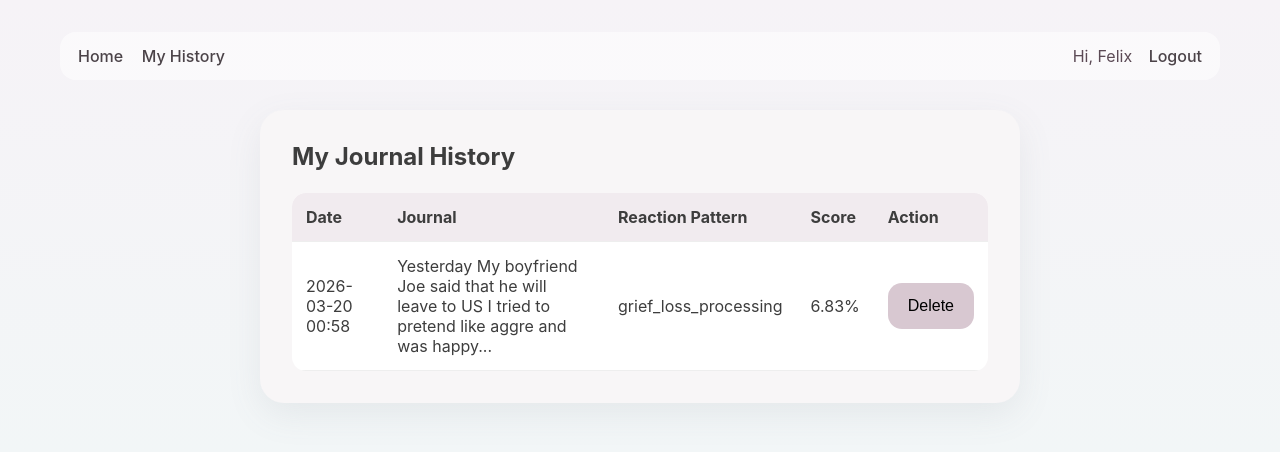
After one commit to felixmin111/emotion_and_reation_pattern_analysis, a Flask app: page /history in a window 1280 px wide. The commit adds this page. Shown: the top 452 px of the page. Run offline with Flask 3, Linux system fonts and the light colour scheme; a user stored in the database is signed in.

Commit message:
fix the design

```diff
--- a/app.py
+++ b/app.py
@@ -1,9 +1,61 @@
-from flask import Flask, render_template, request
+from datetime import datetime
+from flask import Flask, render_template, request, redirect, url_for, flash
+from flask_sqlalchemy import SQLAlchemy
+from flask_login import LoginManager, login_user, logout_user, login_required, current_user, UserMixin
+from werkzeug.security import generate_password_hash, check_password_hash
+
 from services.predictor_service import hybrid_predict
 
 app = Flask(__name__)
+app.config["SECRET_KEY"] = "your-secret-key"
+app.config["SQLALCHEMY_DATABASE_URI"] = "sqlite:///app.db"
+app.config["SQLALCHEMY_TRACK_MODIFICATIONS"] = False
 
+db = SQLAlchemy(app)
+
+login_manager = LoginManager()
+login_manager.init_app(app)
+login_manager.login_view = "login"
+
+
+# -------------------
+# Models
+# -------------------
+class User(UserMixin, db.Model):
+    id = db.Column(db.Integer, primary_key=True)
+    username = db.Column(db.String(120), unique=True, nullable=False)
+    email = db.Column(db.String(150), unique=True, nullable=False)
+    password_hash = db.Column(db.String(255), nullable=False)
+
+    journals = db.relationship("JournalEntry", backref="user", lazy=True)
+
+    def set_password(self, password):
+        self.password_hash = generate_password_hash(password)
+
+    def check_password(self, password):
+        return check_password_hash(self.password_hash, password)
+
+
+class JournalEntry(db.Model):
+    id = db.Column(db.Integer, primary_key=True)
+    journal_text = db.Column(db.Text, nullable=False)
+    reaction_pattern = db.Column(db.String(200), nullable=True)
+    score = db.Column(db.Float, nullable=True)
+    created_at = db.Column(db.DateTime, default=datetime.utcnow)
+
+    user_id = db.Column(db.Integer, db.ForeignKey("user.id"), nullable=False)
+
+
+@login_manager.user_loader
+def load_user(user_id):
+    return User.query.get(int(user_id))
+
+
+# -------------------
+# Routes
+# -------------------
 @app.route("/", methods=["GET", "POST"])
+@login_required
 def index():
     journal_text = ""
     top_label = None
@@ -14,9 +66,21 @@ def index():
 
         if journal_text:
             results = hybrid_predict(journal_text, top_k=1, alpha=0.6)
+
             if results:
                 top_label = results[0][0]
                 top_score = round(results[0][1] * 100, 2)
+
+                entry = JournalEntry(
+                    journal_text=journal_text,
+                    reaction_pattern=top_label,
+                    score=top_score,
+                    user_id=current_user.id
+                )
+                db.session.add(entry)
+                db.session.commit()
+
+                flash("Analysis saved successfully.", "success")
 
     return render_template(
         "index.html",
@@ -25,5 +89,90 @@ def index():
         top_score=top_score
     )
 
+
+@app.route("/register", methods=["GET", "POST"])
+def register():
+    if current_user.is_authenticated:
+        return redirect(url_for("index"))
+
+    if request.method == "POST":
+        username = request.form.get("username", "").strip()
+        email = request.form.get("email", "").strip()
+        password = request.form.get("password", "").strip()
+
+        existing_user = User.query.filter(
+            (User.username == username) | (User.email == email)
+        ).first()
+
+        if existing_user:
+            flash("Username or email already exists.", "danger")
+            return redirect(url_for("register"))
+
+        user = User(username=username, email=email)
+        user.set_password(password)
+
+        db.session.add(user)
+        db.session.commit()
+
+        flash("Account created successfully. Please log in.", "success")
+        return redirect(url_for("login"))
+
+    return render_template("register.html")
+
+
+@app.route("/login", methods=["GET", "POST"])
+def login():
+    if current_user.is_authenticated:
+        return redirect(url_for("index"))
+
+    if request.method == "POST":
+        email = request.form.get("email", "").strip()
+        password = request.form.get("password", "").strip()
+
+        user = User.query.filter_by(email=email).first()
+
+        if user and user.check_password(password):
+            login_user(user)
+            flash("Login successful.", "success")
+            return redirect(url_for("index"))
+        else:
+            flash("Invalid email or password.", "danger")
+
+    return render_template("login.html")
+
+
+@app.route("/logout")
+@login_required
+def logout():
+    logout_user()
+    flash("You have logged out.", "info")
+    return redirect(url_for("login"))
+
+
+@app.route("/history")
+@login_required
+def history():
+    entries = JournalEntry.query.filter_by(user_id=current_user.id) \
+        .order_by(JournalEntry.created_at.desc()).all()
+    return render_template("history.html", entries=entries)
+
+
+@app.route("/delete-entry/<int:entry_id>", methods=["POST"])
+@login_required
+def delete_entry(entry_id):
+    entry = JournalEntry.query.get_or_404(entry_id)
+
+    if entry.user_id != current_user.id:
+        flash("Unauthorized action.", "danger")
+        return redirect(url_for("history"))
+
+    db.session.delete(entry)
+    db.session.commit()
+    flash("Entry deleted.", "info")
+    return redirect(url_for("history"))
+
+
 if __name__ == "__main__":
+    with app.app_context():
+        db.create_all()
     app.run(debug=True)
--- a/static/css/style.css
+++ b/static/css/style.css
@@ -1,17 +1,23 @@
+* {
+    box-sizing: border-box;
+}
+
 body {
     margin: 0;
     padding: 0;
-    font-family: Arial, sans-serif;
-    background: #f4f4f4;
+    font-family: "Inter", "Segoe UI", Arial, sans-serif;
+    background: linear-gradient(180deg, #f6f3f7 0%, #f2f6f7 100%);
+    color: #3d3d3d;
 }
 
 .container {
-    width: 1000px;
-    margin: 40px auto;
-    background: #e9e9e9;
-    padding: 80px 100px;
-    box-sizing: border-box;
-    min-height: 500px;
+    max-width: 1120px;
+    margin: 36px auto;
+    background: #f8f6f7;
+    padding: 72px 88px 90px;
+    border-radius: 28px;
+    box-shadow: 0 12px 35px rgba(110, 118, 130, 0.10);
+    min-height: 560px;
 }
 
 .analysis-form {
@@ -42,43 +51,221 @@ body {
 
 .input-area textarea {
     width: 100%;
-    height: 70px;
-    border: 2px solid #333;
-    background: #fff;
-    resize: none;
-    font-size: 18px;
-    padding: 14px;
-    box-sizing: border-box;
+    min-height: 150px;
+    padding: 22px 24px;
+    border: 1.5px solid #ddd7de;
+    border-radius: 20px;
+    background: #fffdfd;
+    resize: vertical;
+    font-size: 22px;
+    line-height: 1.7;
+    color: #454545;
+    outline: none;
+    box-shadow: inset 0 1px 2px rgba(0, 0, 0, 0.03);
+    transition: border-color 0.2s ease, box-shadow 0.2s ease, transform 0.2s ease;
+}
+
+.input-area textarea::placeholder {
+    color: #a59fa8;
+}
+
+.input-area textarea:focus {
+    border-color: #cdbfc9;
+    box-shadow: 0 0 0 4px rgba(214, 200, 210, 0.22);
 }
 
 .input-area button {
-    margin-top: 12px;
-    width: 160px;
-    height: 62px;
-    border: 2px solid #333;
-    background: #fff;
-    font-size: 20px;
+    margin-top: 18px;
+    min-width: 170px;
+    height: 58px;
+    padding: 0 28px;
+    border: none;
+    border-radius: 16px;
+    background: #d8c8d1;
+    color: #3f3640;
+    font-size: 24px;
+    font-weight: 500;
     cursor: pointer;
+    box-shadow: 0 8px 18px rgba(170, 145, 160, 0.18);
+    transition: transform 0.18s ease, box-shadow 0.18s ease, background 0.18s ease;
+}
+
+.input-area button:hover {
+    background: #cfbcc7;
+    box-shadow: 0 10px 22px rgba(170, 145, 160, 0.22);
+    transform: translateY(-1px);
+}
+
+.input-area button:active {
+    transform: translateY(0);
 }
 
 .result-row {
     display: grid;
-    grid-template-columns: 220px 1fr 120px;
+    grid-template-columns: 240px 1fr 140px;
+    gap: 28px;
     align-items: center;
-    gap: 20px;
-    margin-top: 20px;
+    background: rgba(255, 255, 255, 0.45);
+    border-radius: 22px;
+    padding: 26px 30px;
 }
 
 .result-title {
-    font-size: 22px;
+    font-size: 20px;
+    font-weight: 500;
+    color: #4a4a4a;
 }
 
 .result-label {
     font-size: 24px;
     font-family: "Courier New", monospace;
+    color: #4b4348;
+    word-break: break-word;
 }
 
 .result-score {
-    font-size: 22px;
+    font-size: 24px;
+    font-weight: 600;
+    color: #5b4a55;
     text-align: left;
 }
+
+@media (max-width: 900px) {
+    .container {
+        margin: 20px;
+        padding: 36px 24px 48px;
+        min-height: auto;
+    }
+
+    .top-row {
+        grid-template-columns: 1fr;
+        gap: 20px;
+        margin-bottom: 48px;
+    }
+
+    .label-box label {
+        text-align: left;
+        padding-top: 0;
+    }
+
+    .input-area {
+        align-items: stretch;
+    }
+
+    .result-row {
+        grid-template-columns: 1fr;
+        gap: 14px;
+    }
+}
+.page-shell {
+    max-width: 1200px;
+    margin: 0 auto;
+    padding: 20px;
+}
+
+.top-nav {
+    display: flex;
+    justify-content: space-between;
+    align-items: center;
+    margin: 12px 0 24px;
+    padding: 14px 18px;
+    border-radius: 16px;
+    background: rgba(255, 255, 255, 0.55);
+}
+
+.top-nav a {
+    text-decoration: none;
+    margin-right: 14px;
+    color: #4b4348;
+    font-weight: 500;
+}
+
+.top-nav a:last-child {
+    margin-right: 0;
+}
+
+.welcome-text {
+    margin-right: 12px;
+    color: #5b4a55;
+}
+
+.flash-area {
+    margin-bottom: 18px;
+}
+
+.flash-message {
+    padding: 12px 16px;
+    border-radius: 12px;
+    margin-bottom: 10px;
+    background: #f2f2f2;
+}
+
+.flash-message.success {
+    background: #e7f6ea;
+}
+
+.flash-message.danger {
+    background: #fde9e9;
+}
+
+.flash-message.info {
+    background: #eaf3fd;
+}
+
+.auth-card,
+.history-card {
+    max-width: 760px;
+    margin: 30px auto;
+    background: #f8f6f7;
+    padding: 32px;
+    border-radius: 24px;
+    box-shadow: 0 12px 35px rgba(110, 118, 130, 0.10);
+}
+
+.auth-card h2,
+.history-card h2 {
+    margin-top: 0;
+    margin-bottom: 22px;
+}
+
+.auth-form {
+    display: flex;
+    flex-direction: column;
+    gap: 16px;
+}
+
+.auth-form input {
+    padding: 16px 18px;
+    border: 1.5px solid #ddd7de;
+    border-radius: 14px;
+    font-size: 16px;
+}
+
+.auth-form button,
+.delete-btn {
+    border: none;
+    border-radius: 14px;
+    background: #d8c8d1;
+    padding: 14px 20px;
+    font-size: 16px;
+    cursor: pointer;
+}
+
+.history-table {
+    width: 100%;
+    border-collapse: collapse;
+    background: white;
+    border-radius: 14px;
+    overflow: hidden;
+}
+
+.history-table th,
+.history-table td {
+    text-align: left;
+    padding: 14px;
+    border-bottom: 1px solid #eee;
+}
+
+.history-table th {
+    background: #f1ebef;
+}
--- /dev/null
+++ b/templates/base.html
@@ -0,0 +1,43 @@
+<!DOCTYPE html>
+<html lang="en">
+<head>
+    <meta charset="UTF-8">
+    <meta name="viewport" content="width=device-width, initial-scale=1.0">
+    <title>Journal Reaction App</title>
+    <link rel="stylesheet" href="{{ url_for('static', filename='css/style.css') }}">
+</head>
+<body>
+    <div class="page-shell">
+        <nav class="top-nav">
+            <div class="nav-left">
+                <a href="{{ url_for('index') }}">Home</a>
+                {% if current_user.is_authenticated %}
+                    <a href="{{ url_for('history') }}">My History</a>
+                {% endif %}
+            </div>
+
+            <div class="nav-right">
+                {% if current_user.is_authenticated %}
+                    <span class="welcome-text">Hi, {{ current_user.username }}</span>
+                    <a href="{{ url_for('logout') }}">Logout</a>
+                {% else %}
+                    <a href="{{ url_for('login') }}">Login</a>
+                    <a href="{{ url_for('register') }}">Register</a>
+                {% endif %}
+            </div>
+        </nav>
+
+        {% with messages = get_flashed_messages(with_categories=true) %}
+            {% if messages %}
+                <div class="flash-area">
+                    {% for category, message in messages %}
+                        <div class="flash-message {{ category }}">{{ message }}</div>
+                    {% endfor %}
+                </div>
+            {% endif %}
+        {% endwith %}
+
+        {% block content %}{% endblock %}
+    </div>
+</body>
+</html>
--- /dev/null
+++ b/templates/history.html
@@ -0,0 +1,38 @@
+{% extends 'base.html' %}
+
+{% block content %}
+<div class="history-card">
+    <h2>My Journal History</h2>
+
+    {% if entries %}
+        <table class="history-table">
+            <thead>
+                <tr>
+                    <th>Date</th>
+                    <th>Journal</th>
+                    <th>Reaction Pattern</th>
+                    <th>Score</th>
+                    <th>Action</th>
+                </tr>
+            </thead>
+            <tbody>
+                {% for entry in entries %}
+                <tr>
+                    <td>{{ entry.created_at.strftime('%Y-%m-%d %H:%M') }}</td>
+                    <td>{{ entry.journal_text[:100] }}{% if entry.journal_text|length > 100 %}...{% endif %}</td>
+                    <td>{{ entry.reaction_pattern }}</td>
+                    <td>{{ entry.score }}%</td>
+                    <td>
+                        <form method="POST" action="{{ url_for('delete_entry', entry_id=entry.id) }}">
+                            <button type="submit" class="delete-btn">Delete</button>
+                        </form>
+                    </td>
+                </tr>
+                {% endfor %}
+            </tbody>
+        </table>
+    {% else %}
+        <p>No journal history yet.</p>
+    {% endif %}
+</div>
+{% endblock %}
```
Also changed, not shown: other parts of static/css/style.css (+13 -10 lines), templates/index.html (+6 -13 lines), templates/login.html (added, +12 -0 lines), templates/register.html (added, +13 -0 lines), instance/app.db (added).
